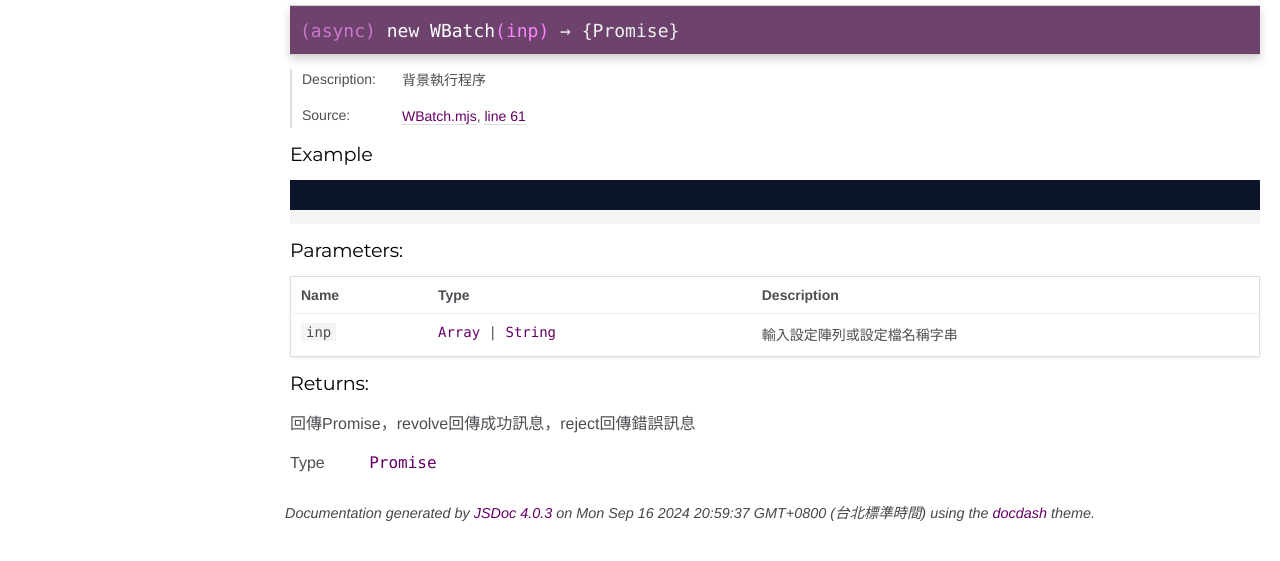
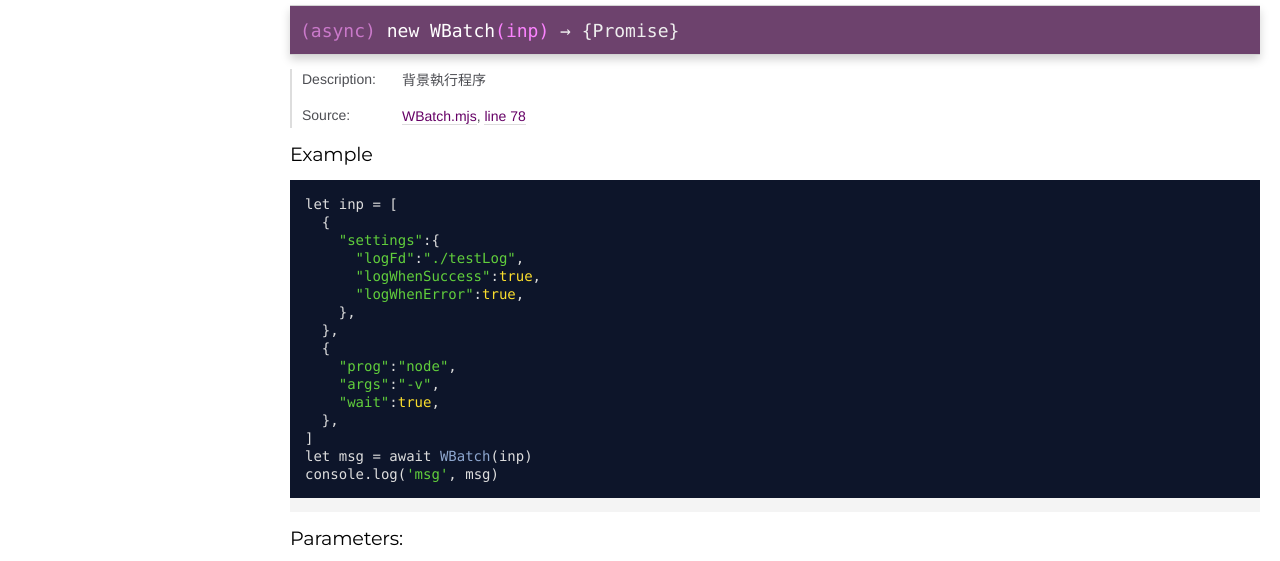
Before and after one commit to yuda-lyu/w-batch, a website: page docs/WBatch.html in a window 1280 px wide. Shown: the part 195-756 px from the top of the page. Drawn offline with Linux system fonts and the light colour scheme.

Commit message:
modify: exam.

```diff
--- a/docs/WBatch.html
+++ b/docs/WBatch.html
@@ -80,7 +80,7 @@
 
     <dt class="tag-source">Source:</dt>
     <dd class="tag-source"><ul class="dummy"><li>
-        <a href="WBatch.mjs.html">WBatch.mjs</a>, <a href="WBatch.mjs.html#line61">line 61</a>
+        <a href="WBatch.mjs.html">WBatch.mjs</a>, <a href="WBatch.mjs.html#line78">line 78</a>
     </li></ul></dd>
 
 
@@ -127,7 +127,22 @@
 
     <h5 class="h5-examples">Example</h5>
 
-    <pre class="prettyprint"><code></code></pre>
+    <pre class="prettyprint"><code>let inp = [
+  {
+    "settings":{
+      "logFd":"./testLog",
+      "logWhenSuccess":true,
+      "logWhenError":true,
+    },
+  },
+  {
+    "prog":"node",
+    "args":"-v",
+    "wait":true,
+  },
+]
+let msg = await WBatch(inp)
+console.log('msg', msg)</code></pre>
 
 
 
@@ -262,7 +277,7 @@
 <br class="clear">
 
 <footer>
-    Documentation generated by <a href="https://github.com/jsdoc3/jsdoc">JSDoc 4.0.3</a> on Mon Sep 16 2024 20:59:37 GMT+0800 (台北標準時間) using the <a href="https://github.com/clenemt/docdash">docdash</a> theme.
+    Documentation generated by <a href="https://github.com/jsdoc3/jsdoc">JSDoc 4.0.3</a> on Mon Sep 16 2024 21:02:03 GMT+0800 (台北標準時間) using the <a href="https://github.com/clenemt/docdash">docdash</a> theme.
 </footer>
 
 <script>prettyPrint();</script>
--- a/package.json
+++ b/package.json
@@ -1,6 +1,6 @@
 {
   "name": "w-batch",
-  "version": "1.0.1",
+  "version": "1.0.2",
   "main": "dist/w-batch.umd.js",
   "dependencies": {
     "json5": "^2.2.3",
--- a/toolg/assignNodePks.mjs
+++ b/toolg/assignNodePks.mjs
@@ -1,5 +1,4 @@
 import fs from 'fs'
-import _ from 'lodash-es'
 
 //因rollup轉譯出iife檔須由外部環境提供path,fs,child_process, 此時預設node執行環境下沒法提供, 得通過require取得, 故直接修改轉譯後程式碼
 
@@ -20,7 +19,7 @@ if (true) {
             break
         }
     }
-    console.log('ts', ts)
+    // console.log('ts', ts)
 }
 let ti = ts
 let to = ts
```
Also changed, not shown: docs/WBatch.mjs.html (+19 -2 lines), docs/index.html (+1 -1 lines), src/WBatch.mjs (+18 -1 lines), dist/compile.iife.js, dist/wbat.iife.js.
